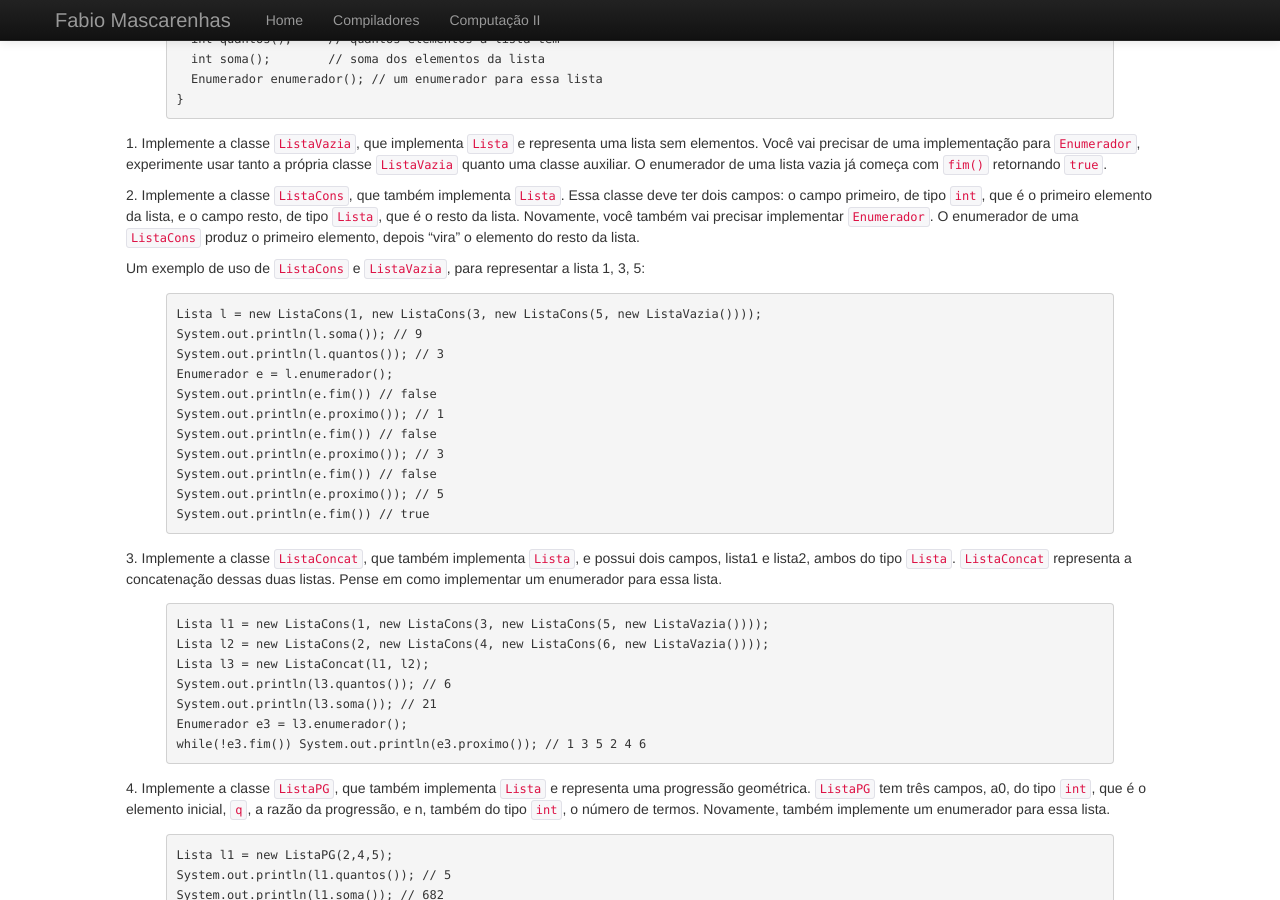
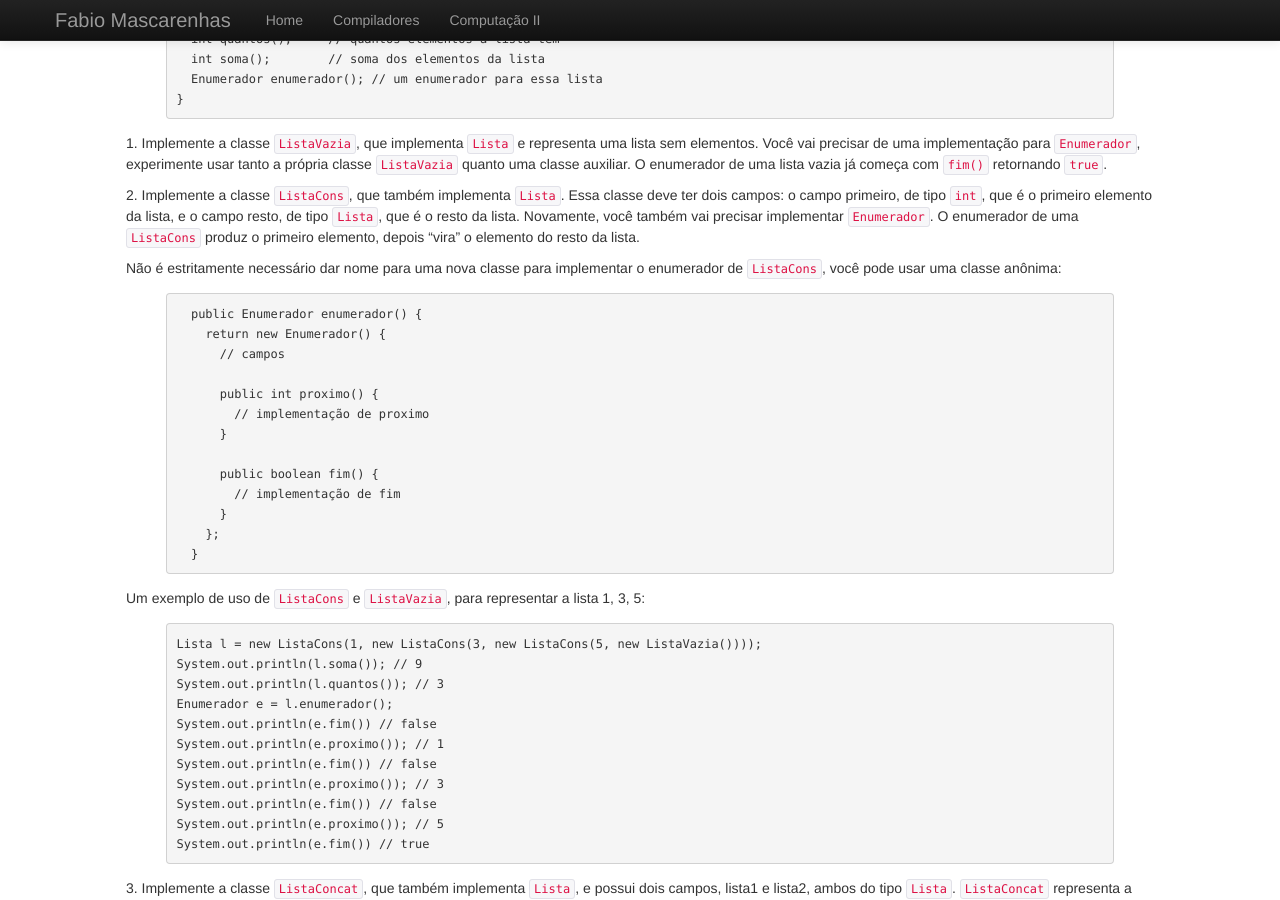
Before and after one commit to fabiomascarenhas/fabiomascarenhas.github.com, a Jekyll site: the page built from java/lab7.md, in a window 1280 px wide and 900 px high, scrolled down 357 px. Built offline with Jekyll 4.4.1, drawn with Linux system fonts in a browser that asks for light colours.

Commit message:
dica para usar classe anônima

```diff
--- a/java/lab7.md
+++ b/java/lab7.md
@@ -38,6 +38,25 @@ precisar de uma implementação para `Enumerador`, experimente usar tanto a pró
 o campo primeiro, de tipo `int`, que é o primeiro elemento da lista, e o campo resto, de tipo `Lista`,
 que é o resto da lista. Novamente, você também vai precisar implementar `Enumerador`. O enumerador
 de uma `ListaCons` produz o primeiro elemento, depois "vira" o elemento do resto da lista.
+
+Não é estritamente necessário dar nome para uma nova classe para implementar o enumerador de `ListaCons`,
+você pode usar uma classe anônima:
+
+{% highlight java %}
+  public Enumerador enumerador() {
+    return new Enumerador() {
+      // campos
+
+      public int proximo() {
+        // implementação de proximo
+      }
+
+      public boolean fim() {
+        // implementação de fim
+      }
+    };
+  }
+{% endhighlight %}
 
 Um exemplo de uso de `ListaCons` e `ListaVazia`, para representar a lista 1, 3, 5:
 
```
